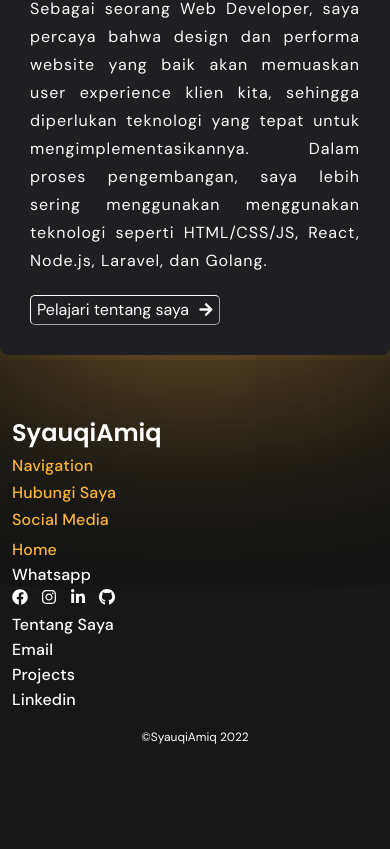
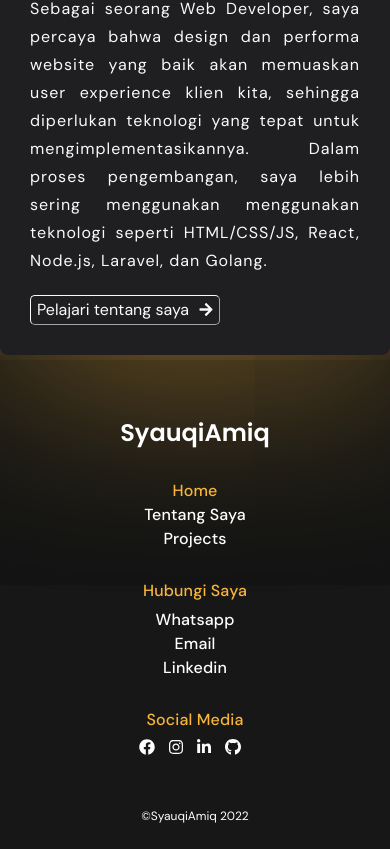
Before and after one commit to syauqiamiq/portfolio, a Next.js app: page / in a window 390 px wide. Shown: the part 1673-2522 px from the top of the page. Before the commit the page ends 2443 px from the top, so only its background shows below. Built offline with nearby package versions, Linux system fonts and the light colour scheme.

Commit message:
fix: Footer Responsive Issue

```diff
--- a/components/Footer/Footer.module.css
+++ b/components/Footer/Footer.module.css
@@ -4,6 +4,20 @@
   height: 230px;
   background-color: #131414;
   padding-top: 64px;
+  text-align: center;
+}
+
+@media (min-width: 768px) {
+  .footerBg {
+    height: 230px;
+    background-color: #131414;
+    padding-top: 64px;
+    text-align: start;
+  }
+}
+
+.contentWrapper {
+  margin-bottom: 30px;
 }
 
 .name {
@@ -24,6 +38,15 @@
 .routeActive:hover {
   color: #f9b53a;
 }
+
+.title {
+  color: #f9b53a;
+  font-size: 16px;
+  font-family: "DM Sans", sans-serif;
+  font-weight: 500;
+  letter-spacing: 0.15px;
+}
+
 .route {
   color: #ffffff;
   font-size: 16px;
@@ -31,7 +54,9 @@
   font-weight: 500;
   letter-spacing: 0.15px;
   text-decoration: none;
+  display: block;
 }
+
 .route:hover {
   color: #ffffff;
 }
@@ -42,6 +67,10 @@
   height: 20px;
   margin-right: 10px;
 }
+.iconWrapper {
+  text-decoration: none;
+  display: inline;
+}
 
 .copyright {
   font-size: 12px;
--- a/components/Footer/FooterComponent.jsx
+++ b/components/Footer/FooterComponent.jsx
@@ -14,88 +14,66 @@ const FooterComponent = () => {
         <Container>
           <Row>
             <Col xs={12} sm={6} md={6} lg={3} xl={3}>
+              <div className={styles.contentWrapper}>
                 <h3 className={styles.name}>SyauqiAmiq</h3>
+              </div>
             </Col>
             <Col xs={12} sm={6} md={6} lg={3} xl={3}>
-              <h3 className={styles.routeActive}>Navigation</h3>
-            </Col>
-            <Col xs={12} sm={6} md={6} lg={3} xl={3}>
-              <h3 className={styles.routeActive}>Hubungi Saya</h3>
-            </Col>
-            <Col xs={12} sm={6} md={6} lg={3} xl={3}>
-              <h3 className={styles.routeActive}>Social Media</h3>
-            </Col>
-          </Row>
-
-          <Row>
-            <Col xs={12} sm={6} md={6} lg={3} xl={3}>
-              {" "}
-            </Col>
-            <Col xs={12} sm={6} md={6} lg={3} xl={3}>
+              <div className={styles.contentWrapper}>
                 <Link href="/">
                   <a className={router.asPath === "/" ? styles.routeActive : styles.route}>Home</a>
                 </Link>
+                <Link href="/about">
+                  <a className={router.asPath === "/about" ? styles.routeActive : styles.route}>Tentang Saya</a>
+                </Link>
+                <Link href="/projects">
+                  <a className={router.asPath === "/projects" ? styles.routeActive : styles.route}>Projects</a>
+                </Link>
+              </div>
             </Col>
             <Col xs={12} sm={6} md={6} lg={3} xl={3}>
+              <div className={styles.contentWrapper}>
+                <h3 className={styles.title}>Hubungi Saya</h3>
                 <Link href="/">
                   <a className={styles.route}>Whatsapp</a>
                 </Link>
+                <Link href="/">
+                  <a className={styles.route}>Email</a>
+                </Link>
+                <Link href="/">
+                  <a className={styles.route}>Linkedin</a>
+                </Link>
+              </div>
             </Col>
             <Col xs={12} sm={6} md={6} lg={3} xl={3}>
+              <div className={styles.contentWrapper}>
+                <h3 className={styles.title}>Social Media</h3>
                 <Link href="/">
-                <a className={styles.route}>
+                  <a className={styles.iconWrapper}>
                     {" "}
                     <FontAwesomeIcon icon={faFacebook} className={styles.socialIcon} />
                   </a>
                 </Link>
                 <Link href="/">
-                <a className={styles.route}>
+                  <a className={styles.iconWrapper}>
                     {" "}
                     <FontAwesomeIcon icon={faInstagram} className={styles.socialIcon} />
                   </a>
                 </Link>
                 <Link href="/">
-                <a className={styles.route}>
+                  <a className={styles.iconWrapper}>
                     {" "}
                     <FontAwesomeIcon icon={faLinkedinIn} className={styles.socialIcon} />
                   </a>
                 </Link>
                 <Link href="/">
-                <a className={styles.route}>
+                  <a className={styles.iconWrapper}>
                     {" "}
                     <FontAwesomeIcon icon={faGithub} className={styles.socialIcon} />
                   </a>
                 </Link>
+              </div>
             </Col>
-          </Row>
-          <Row>
-            <Col xs={12} sm={6} md={6} lg={3} xl={3}></Col>
-            <Col xs={12} sm={6} md={6} lg={3} xl={3}>
-              <Link href="/about">
-                <a className={router.asPath === "/about" ? styles.routeActive : styles.route}>Tentang Saya</a>
-              </Link>
-            </Col>
-            <Col xs={12} sm={6} md={6} lg={3} xl={3}>
-              <Link href="/">
-                <a className={styles.route}>Email</a>
-              </Link>
-            </Col>
-            <Col xs={12} sm={6} md={6} lg={3} xl={3}></Col>
-          </Row>
-          <Row>
-            <Col xs={12} sm={6} md={6} lg={3} xl={3}></Col>
-            <Col xs={12} sm={6} md={6} lg={3} xl={3}>
-              {" "}
-              <Link href="/projects">
-                <a className={router.asPath === "/projects" ? styles.routeActive : styles.route}>Projects</a>
-              </Link>
-            </Col>
-            <Col xs={12} sm={6} md={6} lg={3} xl={3}>
-              <Link href="/">
-                <a className={styles.route}>Linkedin</a>
-              </Link>
-            </Col>
-            <Col xs={12} sm={6} md={6} lg={3} xl={3}></Col>
           </Row>
         </Container>
         <Container>
```
Lines whose indentation alone changed are shown as unchanged.
